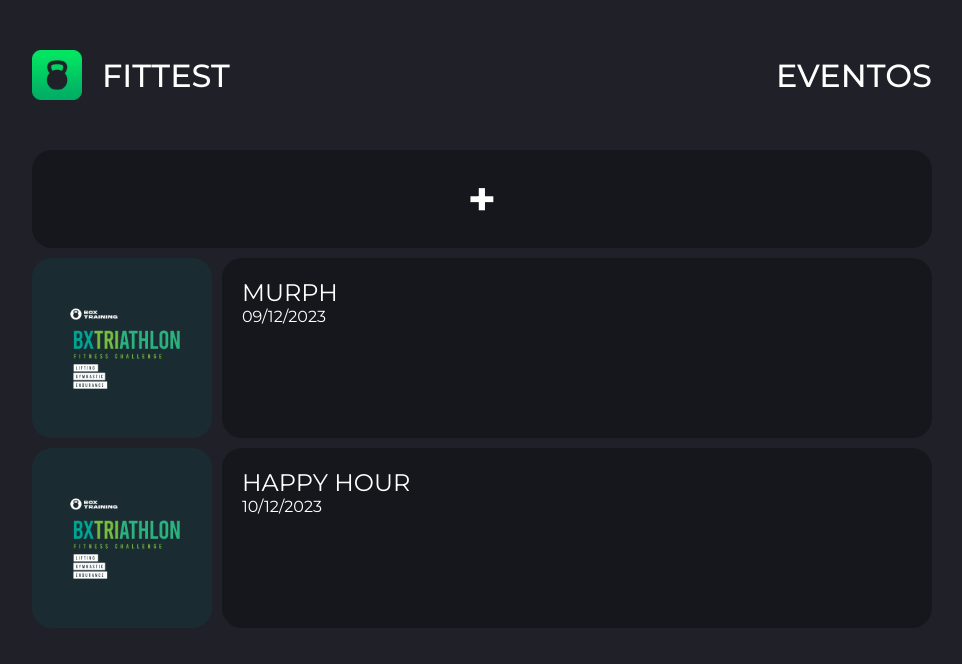
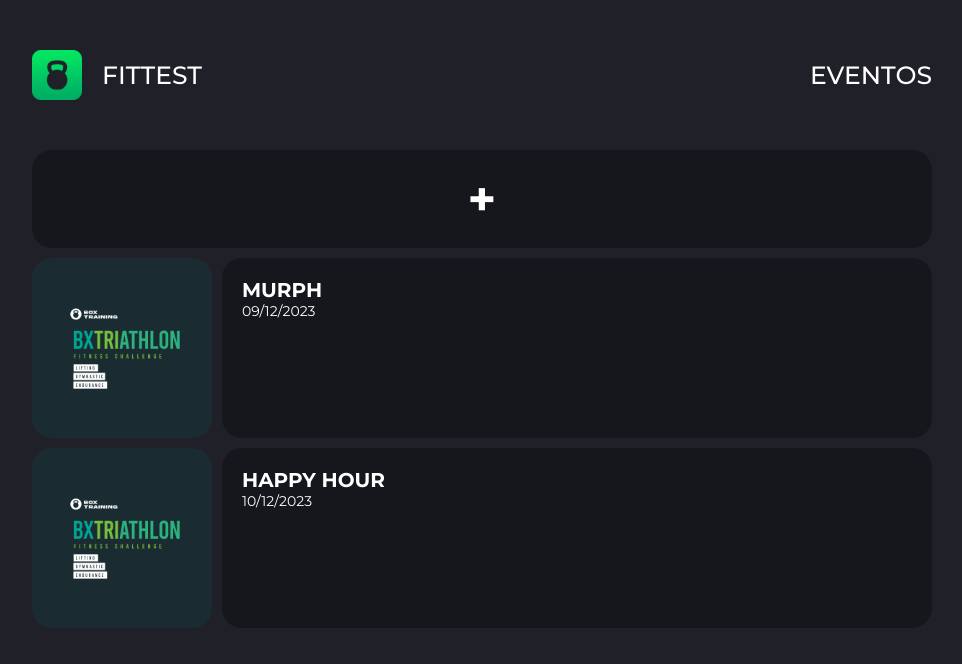
Before and after one commit to JoaoVictorCX/fittest, a React (Vite) app in the folder frontend/: page / in a window 1280 px wide. Shown: the top 664 px of the page, without its empty margins (158-1120 px from the left). Built offline with nearby package versions, Linux system fonts and the light colour scheme.

Commit message:
added global p h1 h22 styles

```diff
--- a/frontend/src/index.css
+++ b/frontend/src/index.css
@@ -17,13 +17,19 @@ body {
 }
 
 h1 {
-  font-size: 2em;
+  font-size: 25px;
   font-weight: 500;
 }
 
 h2 {
-  font-size: 1.5em;
+  font-size: 20px;
+  font-weight: 700;
 }
+
+p {
+  font-size: 14px;
+}
+
 
 
 /***
```
